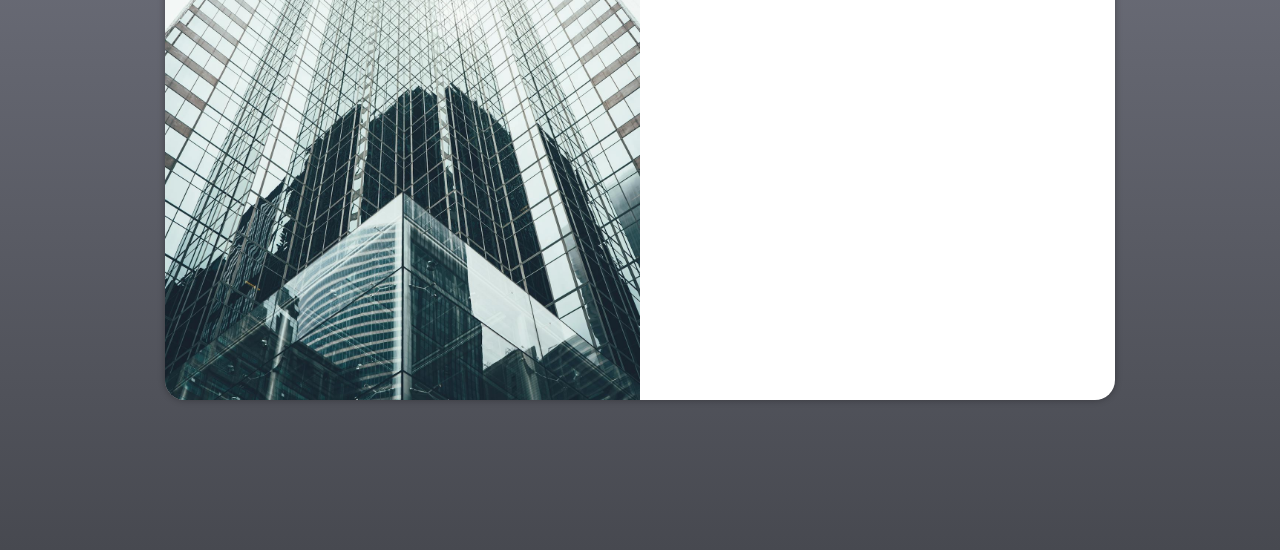
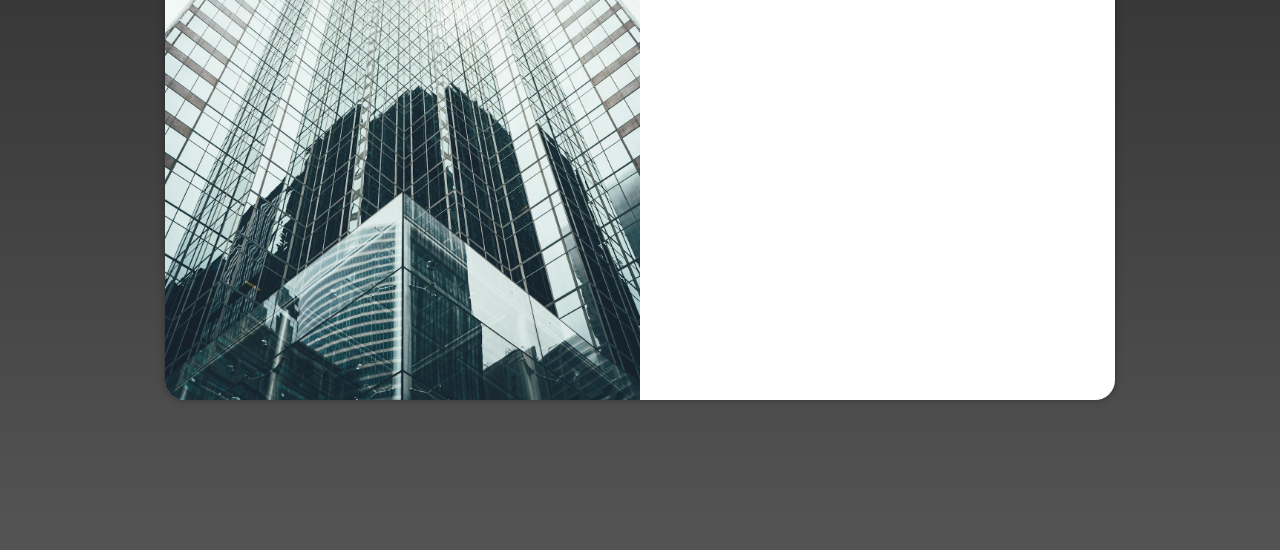
Before and after one commit to pedrobfernandes/projeto-login, a plain HTML site: page index.html in a window 1280 px wide. Shown: the part 250-800 px from the top of the page. Drawn offline with Linux system fonts and the light colour scheme.

Commit message:
mudei paleta de cor

```diff
--- a/estilos/media-query.css
+++ b/estilos/media-query.css
@@ -3,7 +3,7 @@
 
 @media screen and (min-width: 768px) and (max-width: 992px) {
     body {
-        background-image: linear-gradient(to bottom, #757783, #474950);
+        background-image: linear-gradient(to top, #2c2c2c, #3f3f3f);
     }
 
     section#login {
@@ -24,7 +24,7 @@
 
 @media screen and (min-width: 992px) {
      body {
-        background-image: linear-gradient(to bottom, #757783, #474950);
+        background-image: linear-gradient(to bottom, #2c2c2c, #3f3f3f, #545454);
     }
 
     section#login {
--- a/estilos/style.css
+++ b/estilos/style.css
@@ -4,8 +4,13 @@
 /*
     Paleta de Cores:
 
-    #474950
-    #757783
+
+    #5C5C5C
+    #666666
+    #707070
+
+    #2c2c2c
+    #3f3f3f
 */
 
 * {
@@ -16,7 +21,7 @@
 }
 
 body, html {
-    background-color: #474950;
+    background-color: #2c2c2c;
     height: 100vh;
     width: 100vw;
 }
@@ -45,7 +50,7 @@ section#login {
 
 section#login > div#imagem {
     display: block;
-    background: #474950 url(../imagens/building.jpg) no-repeat bottom center;
+    background: #2c2c2c url(../imagens/building.jpg) no-repeat bottom center;
     background-size: cover;
     height: 200px;
 }
```
